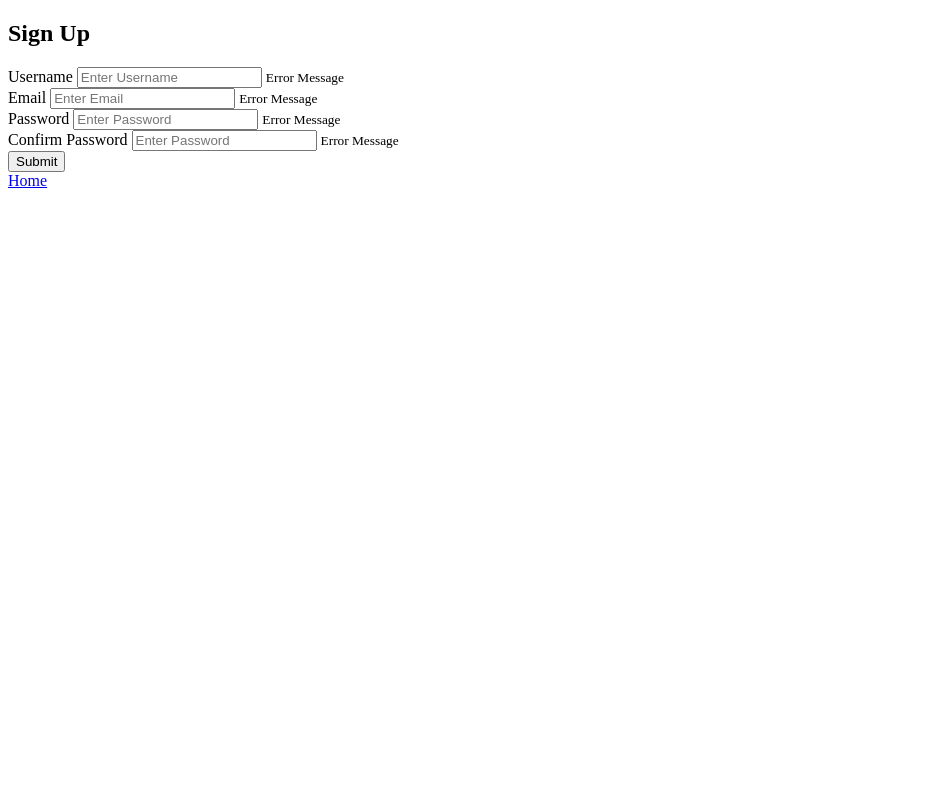
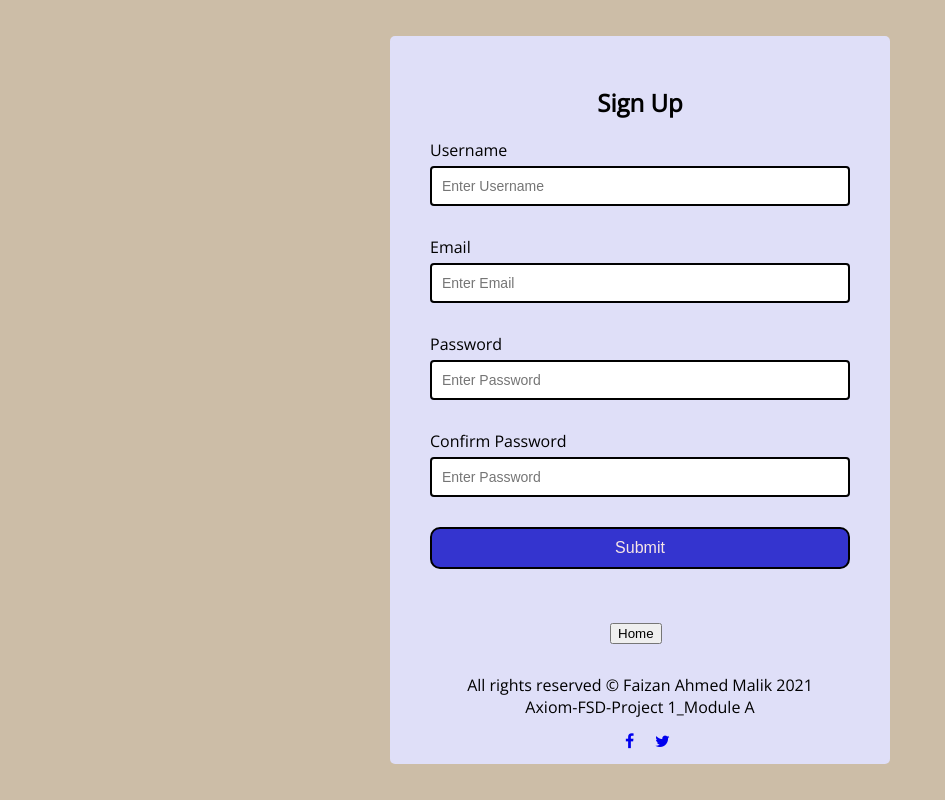
Before and after one commit to Faizan007-hub/Axiom-FSD-Batch2-Module-A, a plain HTML site: page Project 1/index.html in a window 1280 px wide. Shown: the whole page, without its empty margins (0-945 px from the left). Drawn offline with nearby package versions, Linux system fonts and the light colour scheme.

Commit message:
HTML Validation form Part 1
Done with HTML and CSS

```diff
--- a/Project 1/Style.css
+++ b/Project 1/Style.css
@@ -0,0 +1,106 @@
+@import url('https://fonts.googleapis.com/css2?family=Open+Sans&display=swap');
+:root{
+    --success-color: limegreen;
+    --error-color: orangered;
+}
+*{
+    box-sizing: border-box;
+}
+body{
+    background-color: rgb(204, 189, 167);
+    font-family: 'Open Sans', sans-serif;
+    display: flex;
+    align-items: center;
+    justify-content: center;
+    min-height: 100vh;
+    margin: 0;
+
+
+}
+.container{
+    background-color: rgb(223, 223, 248);
+    border-radius: 5px;
+    width: 500px;
+    box-shadow: black;
+    display: block;
+}
+h2{
+    text-align: center;
+    margin-bottom: 20px;
+
+}
+.form {
+    padding: 30px 40px;
+}
+.form-control{
+    margin-bottom: 10px;
+    padding-bottom: 20px;
+    position: relative;
+}
+.form-control label{
+    color: black;
+    display: block;
+    margin-bottom: 5px;
+}
+.form-control input{
+    border: 2px solid black;
+    border-radius: 4px;
+    display: block;
+    width: 100%;
+    padding: 10px;
+    font-size: 14px;
+}
+.form-control input:focus{
+    outline: 0;
+    border-color: gray;
+}
+.form-control.success input{
+    border-color: var(--success-color);
+}
+.form-control.error{
+    border-color: var(--error-color);
+}
+.form-control small{
+    color: var(--error-color);
+    position: absolute;
+    bottom: 0;
+    left: 0;
+    visibility: hidden;
+}
+.form-control.error small{
+    visibility: visible;
+}
+.form button{
+    cursor: pointer;
+    background-color: rgb(52, 52, 207);
+    border: 2px solid black;
+    color: rgb(247, 230, 230);
+    border-radius: 10px;
+    font-size: 16px;
+    padding: 10px;
+    width: 100%;
+    text-align: center;
+
+}
+.nav{
+    display: block;
+    margin-left: 220px;
+    margin-bottom: 30px;
+
+}
+.ending{
+    text-align: center;
+}
+.fa {
+    padding: 15px;
+    font-size: 30px;
+    width: 25px;
+    text-align: center;
+    text-decoration: none;
+    border-radius: 100%;
+}
+
+}
+.fa-facebook {
+    background: #4e6aa7;
+    color: white;}
--- a/Project 1/index.html
+++ b/Project 1/index.html
@@ -5,6 +5,7 @@
     <meta http-equiv="X-UA-Compatible" content="IE=edge">
     <meta name="viewport" content="width=device-width, initial-scale=1.0">
     <link rel="stylesheet" href="Style.css">
+    <link rel="stylesheet" href="https://cdnjs.cloudflare.com/ajax/libs/font-awesome/4.7.0/css/font-awesome.min.css">
     <title> HTML Form Validation</title>
 </head>
 <body>
@@ -27,6 +28,7 @@
                 <label for="Password">Password</label>
                 <input type="text" id="Password" placeholder="Enter Password">
                 <small>Error Message</small>
+            </div>
             <div class="form-control">
                 <label for="Password">Confirm Password</label>
                 <input type="text" id="Password2" placeholder="Enter Password">
@@ -34,8 +36,21 @@
             </div>
             <button>Submit</button>
         </form><br>
-        <a href="../index.html">Home</a>
+        <div class="nav">
+
+            <a href="../index.html">
+               <button>Home</button></a>
+       </div>
+    <div class="ending">
+        All rights reserved &#xA9 Faizan Ahmed Malik 2021
+        <br>
+        Axiom-FSD-Project 1_Module A
+        <br>
+        <a href="#" class="fa fa-facebook"></a><a href="#" class="fa fa-twitter"></a>
     </div>
+
+</div>
+
     <script src="Js.js"></script>
 
 </body>
```
